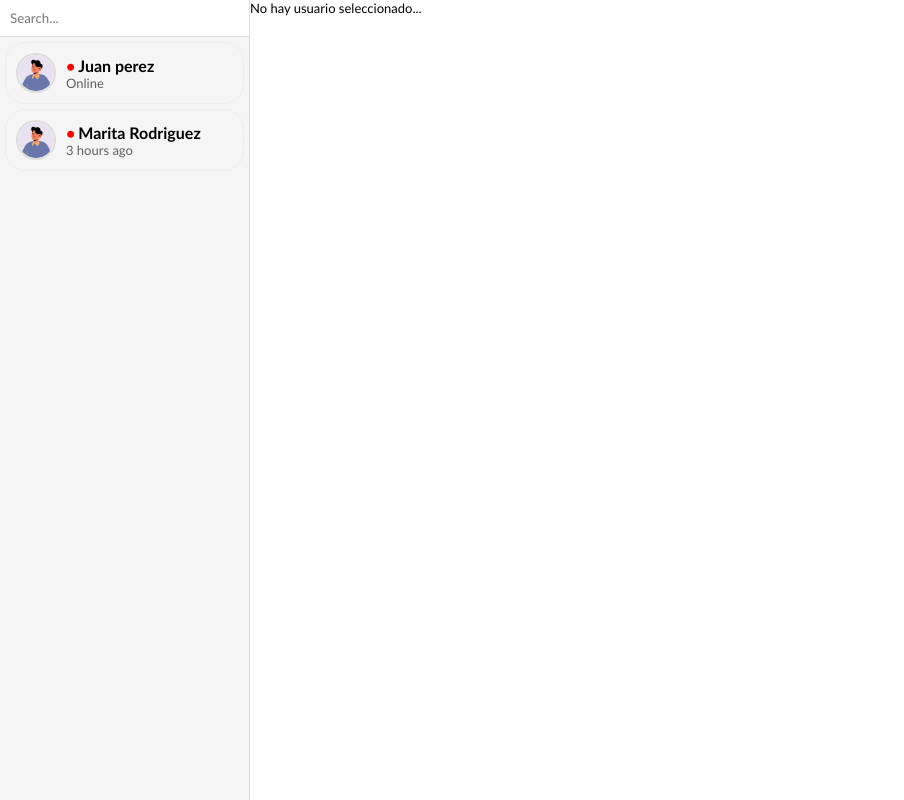
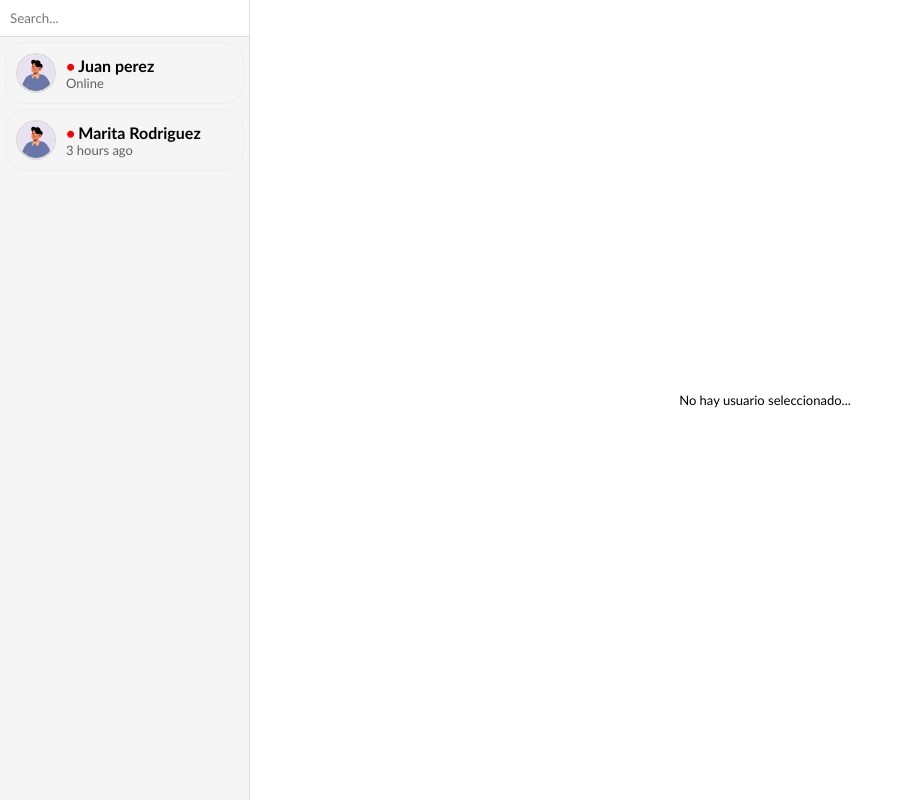
Before and after one commit to alanisgarcia/proyecto-final, a React (Vite) app: page /chat in a window 1280 px wide. Shown: the whole page, without its empty margins (0-904 px from the left). Built offline with nearby package versions, Linux system fonts and the light colour scheme.

Commit message:
se agrega etiqueta user-not-found y se estila

```diff
--- a/src/components/Chat.jsx
+++ b/src/components/Chat.jsx
@@ -12,7 +12,9 @@ export default function Chat() {
 
   if (!user) {
     return (
-      <p>No hay usuario seleccionado...</p>
+      <div className="user-not-found">
+        <p>No hay usuario seleccionado...</p>
+      </div>
     )
   }
 
--- a/src/index.css
+++ b/src/index.css
@@ -71,6 +71,13 @@
   flex: 1;
   display: flex;
   flex-direction: column;
+}
+
+.user-not-found {
+  flex: 1;
+  display: flex;
+  justify-content: center;
+  align-items: center;
 }
 
 .chat-header {
```
